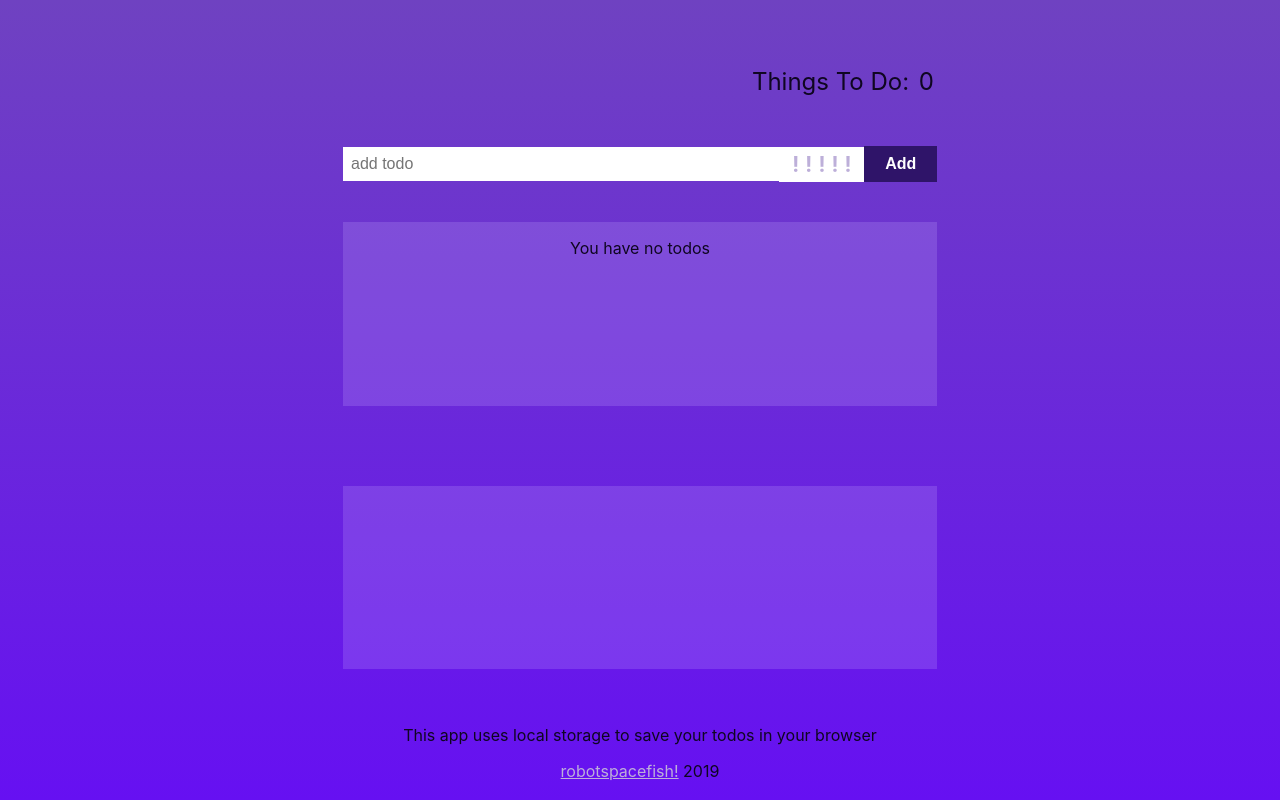
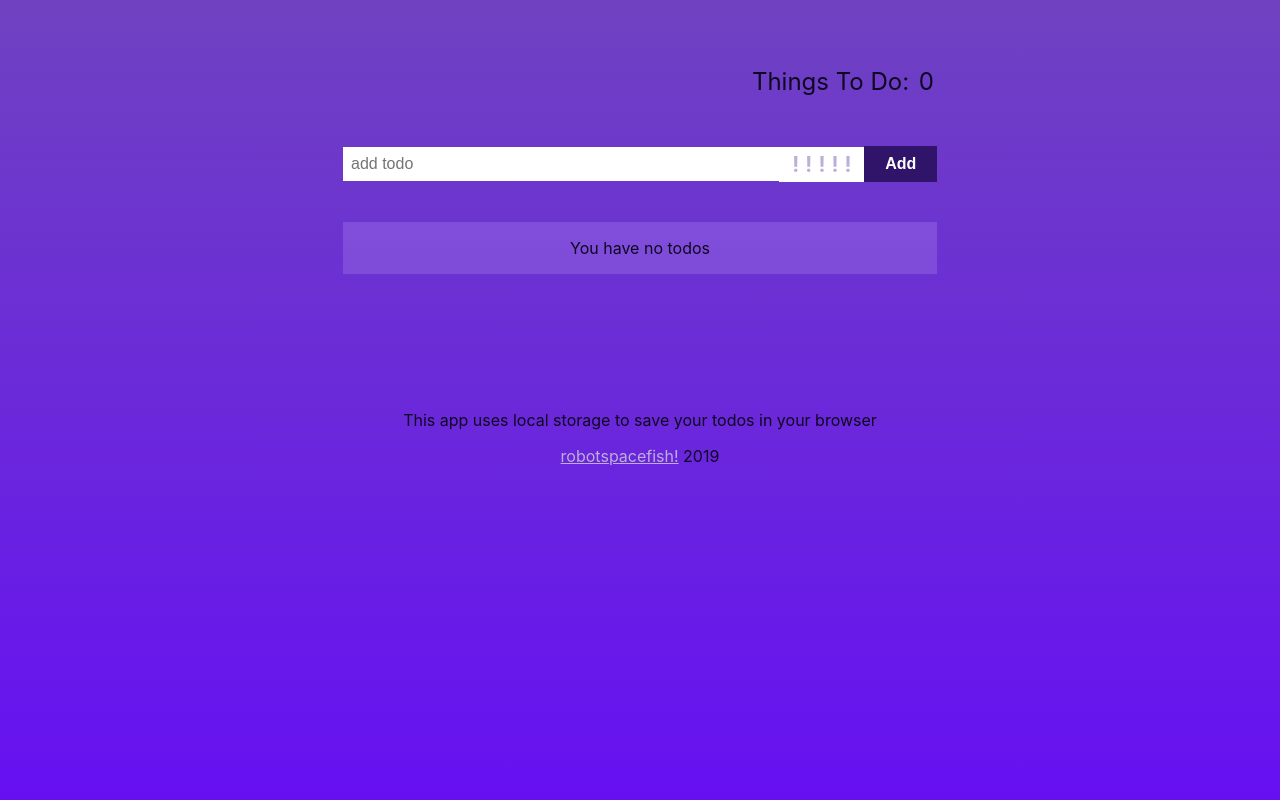
Before and after one commit to robotspacefish/todo-list-react, a React (Create React App) app: page / in a window 1280 px wide. Built offline with nearby package versions, Linux system fonts and the light colour scheme.

Commit message:
todol-list flex from 1 to 0

```diff
--- a/src/components/TodoList/TodoList.css
+++ b/src/components/TodoList/TodoList.css
@@ -1,7 +1,7 @@
 p { text-align: center; }
 
 .todo-list {
-  flex: 1;
+  flex: 0;
   background-color: rgba(205, 182, 255, 0.2);
   /* padding: 0 20px; */
   /* width: 100%; */
```
